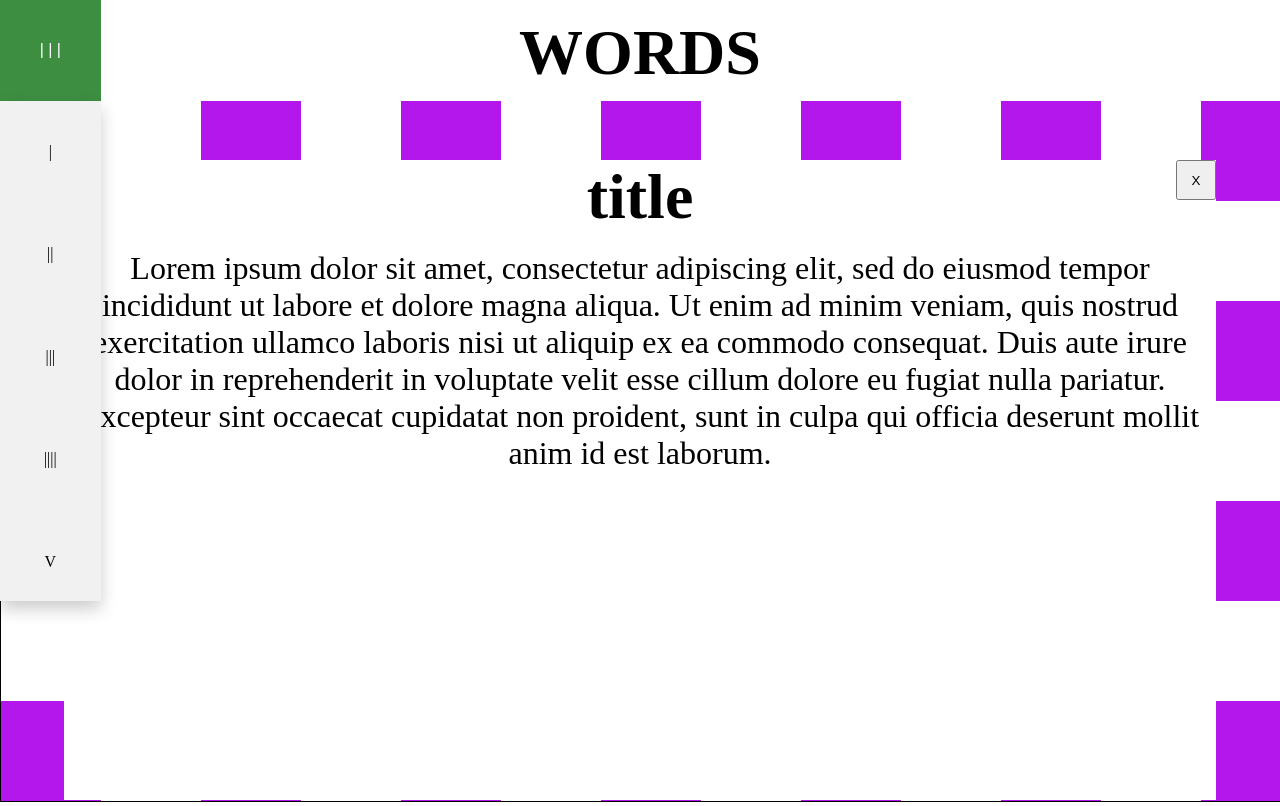
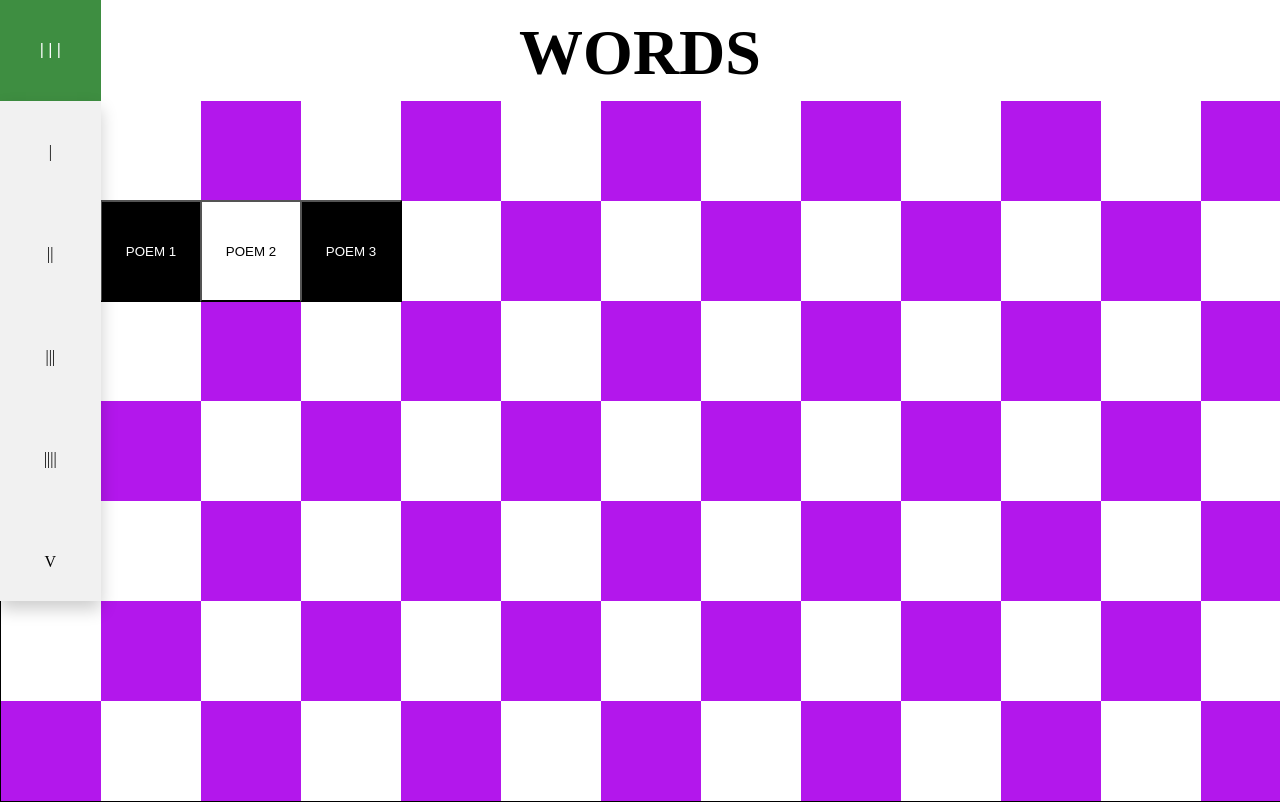
Before and after one commit to mattalec/mattalec.github.io, a plain HTML site: page words.html in a window 1280 px wide. Drawn offline with Linux system fonts and the light colour scheme.

Commit message:
adding changes to word page

```diff
--- /dev/null
+++ b/words.csv
@@ -0,0 +1,2 @@
+title,content
+test,"Lorem ipsum dolor sit amet, consectetur adipiscing elit, sed do eiusmod tempor incididunt ut labore et dolore magna aliqua. Ut enim ad minim veniam, quis nostrud exercitation ullamco laboris nisi ut aliquip ex ea commodo consequat. Duis aute irure dolor in reprehenderit in voluptate velit esse cillum dolore eu fugiat nulla pariatur. Excepteur sint occaecat cupidatat non proident, sunt in culpa qui officia deserunt mollit anim id est laborum."
--- a/words.html
+++ b/words.html
@@ -12,6 +12,7 @@
 			height: 80%;
 			left: 5%;
 			top: 20%;
+			z-index: 2;
 		}
 
 		.wordbox-title {
@@ -32,6 +33,21 @@
 			text-align: center;
 		}
 
+/*
+		.word {
+			font-size: 4vh;
+			padding:2vh;
+			position: absolute;
+			height: 20vh;
+			width: 20vh;
+		}
+*/
+		.word-button {
+			position:absolute;
+			height: 12.75vh;
+			width: 12.75vh;
+		}
+
 		.wordbox-content {
 			font-size: 4vh;
 			padding: 2vh;
@@ -42,10 +58,25 @@
 			height: 20vh;
 			width: 20vh;
 		}
-		.word-button {
-			position:absolute;
-			height: 20vh;
-			width: 20vh;
+
+		#wbutton1 {
+			left: 12.5vh;
+			top: 25vh;
+			background-color: black;
+			color: white;
+		}
+
+		#wbutton2 {
+			left: 25vh;
+			top: 25vh;
+			background-color: white;
+		}
+
+		#wbutton3 {
+			left: 37.5vh;
+			top: 25vh;
+			background-color: black;
+			color: white;
 		}
 
 	</style>
@@ -53,13 +84,16 @@
 <body>
 	<div class="title">WORDS</div>
 
+	<div class='word' id='word1'><button class='word-button' id='wbutton1' onclick='openWordBox()'>POEM 1</button></div>
+	<div class='word' id='word2'><button class='word-button' id='wbutton2' onclick='openWordBox()'>POEM 2</button></div>
+	<div class='word' id='word3'><button class='word-button' id='wbutton3' onclick='openWordBox()'>POEM 3</button></div>
+
 	<div class='wordbox' id='wordbox'>
 		<div class='exit-button' id='exit-button'><button class='exit' onclick='hideWordBox()'>X</button></div>
-		<div class='wordbox-title' id='wordbox-content'>title</div>
+		<div class='wordbox-title' id='wordbox-title'>title</div>
 		<div class='wordbox-content' id='wordbox-content'>Lorem ipsum dolor sit amet, consectetur adipiscing elit, sed do eiusmod tempor incididunt ut labore et dolore magna aliqua. Ut enim ad minim veniam, quis nostrud exercitation ullamco laboris nisi ut aliquip ex ea commodo consequat. Duis aute irure dolor in reprehenderit in voluptate velit esse cillum dolore eu fugiat nulla pariatur. Excepteur sint occaecat cupidatat non proident, sunt in culpa qui officia deserunt mollit anim id est laborum.</div>
 	</div>
 
-	<div class='word-button' id='word-button-div'><button id='word-button' onclick='openWordBox()'>POEM 1</button></div>
 
 	<div class="dropdown">
 	    <button class="dropbtn" onclick="document.location.href='index.html'">| | |</button>
--- a/words.js
+++ b/words.js
@@ -1,4 +1,4 @@
-document.getElementById('wordbox').style.display = 'block';//'none';
+document.getElementById('wordbox').style.display = 'none';
 
 function openWordBox()
 {
@@ -11,3 +11,8 @@ function hideWordBox()
 {
 	document.getElementById('wordbox').style.display = 'none';
 }
+
+function getWords()
+{
+	console.log('GET WORDS');
+}
```
